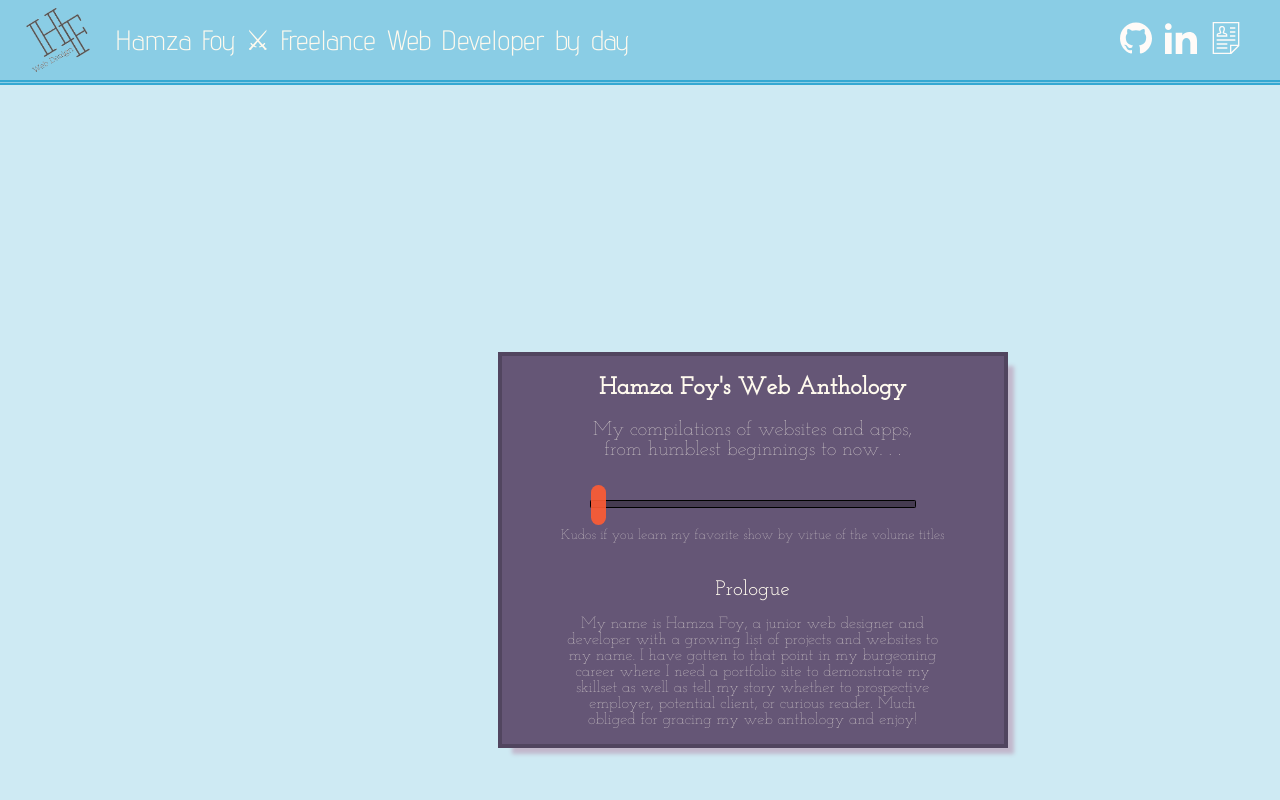
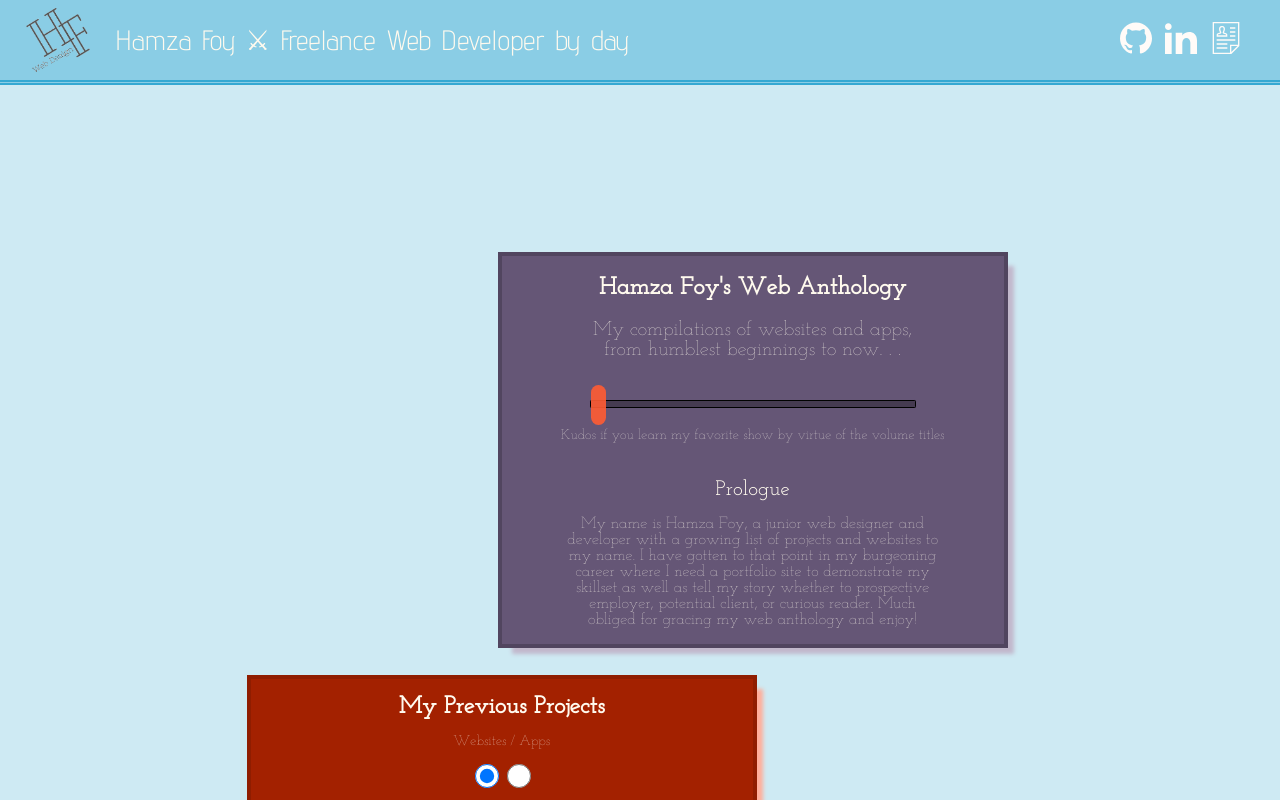
Before and after one commit to hamzafoy/hamza_foy_portfolio, a React (Create React App) app in the folder hamza-foy-portfolio/: page / in a window 1280 px wide. Shown: the top 800 px of the page. Built offline with nearby package versions, Linux system fonts and the light colour scheme.

Commit message:
adjust the CSS Grid row layouts and the navbar text on mobile-friendly version.

```diff
--- a/hamza-foy-portfolio/src/App.css
+++ b/hamza-foy-portfolio/src/App.css
@@ -10,7 +10,7 @@
 .App {
   display: grid;
   grid-template-columns: 20% 20% 20% 20% 20%;
-  grid-template-rows: 220px 220px 220px 220px 220px 220px 220px 220px 220px 220px 220px 220px 220px 220px 220px 220px;
+  grid-template-rows: 120px 120px 220px 220px 220px 220px 220px 220px 220px 220px 220px 220px 220px 220px 220px 220px;
   background-color: #CEEAF3;
 }
 
--- a/hamza-foy-portfolio/src/Header/Navigation.css
+++ b/hamza-foy-portfolio/src/Header/Navigation.css
@@ -22,7 +22,7 @@
 .author {
     display: flex;
     flex-direction: row;
-    font-size: .95em;
+    font-size: .75em;
     font-family: 'AdventPro-Light';
     word-spacing: .25px;
     color: #fffaee;
--- a/hamza-foy-portfolio/src/Timeline/Timeline.css
+++ b/hamza-foy-portfolio/src/Timeline/Timeline.css
@@ -2,7 +2,7 @@
 @font-face {font-family: "JosefinSlab-Thin"; src: url("./JosefinSlab-Thin.ttf"); }
 
 .timeline-container {
-    margin: 8vh 0;
+    margin: 12vh 0;
     padding: 0 0;
     color: #fffaee;
     background-color: #655676;
@@ -118,6 +118,7 @@
     box-shadow: 9.5px 9.5px 4px #C2B8CC;
     outline: 4px solid #51455F;
     width: auto;
+    margin: 0 0;
 }
 
 .timeline h1 {
```
